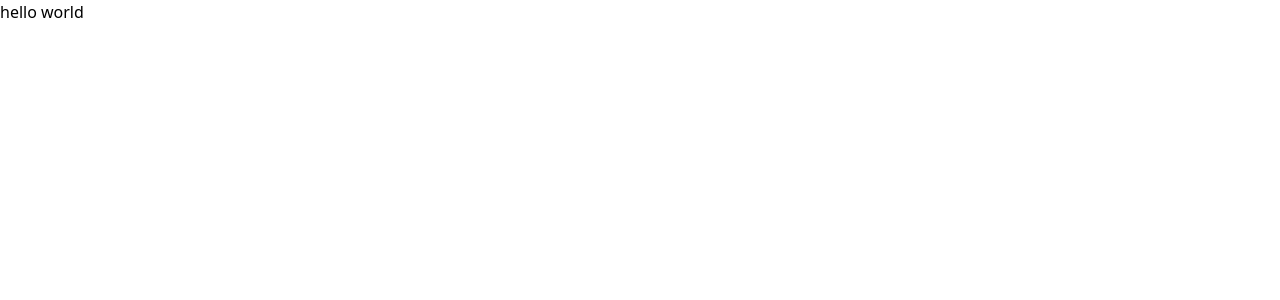
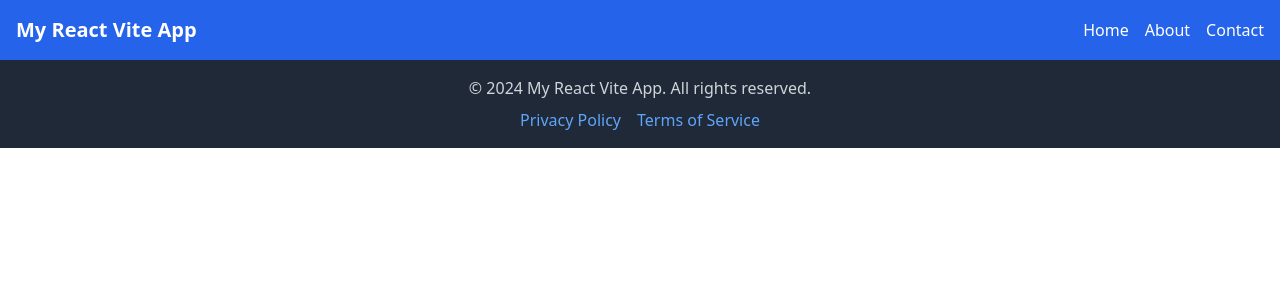
Before and after one commit to Devesh73/kyn, a React (Vite) app in the folder kyn-frontend/: page / in a window 1280 px wide. Shown: the top 300 px of the page. Built offline with nearby package versions, Linux system fonts and the light colour scheme.

Commit message:
fix: tailwind initialisation

```diff
--- /dev/null
+++ b/kyn-frontend/postcss.config.js
@@ -0,0 +1,6 @@
+export default {
+    plugins: {
+      tailwindcss: {},
+      autoprefixer: {},
+    },
+  };
--- a/kyn-frontend/src/App.css
+++ b/kyn-frontend/src/App.css
@@ -1,8 +1,3 @@
 @tailwind base;
 @tailwind components;
 @tailwind utilities;
-
-
-#root {
-  max-width: 1280px;
-}
--- a/kyn-frontend/src/App.jsx
+++ b/kyn-frontend/src/App.jsx
@@ -2,13 +2,16 @@ import { useState } from 'react'
 import reactLogo from './assets/react.svg'
 import viteLogo from '/vite.svg'
 import './App.css'
+import Headers from './components/Header'
+import Footer from './components/Footer'
 
 function App() {
 
 
   return (
     <>
-      <h1>hello world</h1>
+      <Headers />
+      <Footer />
     </>
   )
 }
--- a/kyn-frontend/tailwind.config.js
+++ b/kyn-frontend/tailwind.config.js
@@ -1,5 +1,9 @@
-module.exports = {
-  content: ["./index.html", "./src/**/*.{js,jsx,ts,tsx}"],
+/** @type {import('tailwindcss').Config} */
+export default {
+  content: [
+    "./index.html",
+    "./src/**/*.{js,ts,jsx,tsx}"
+  ],
   theme: {
     extend: {},
   },
```
